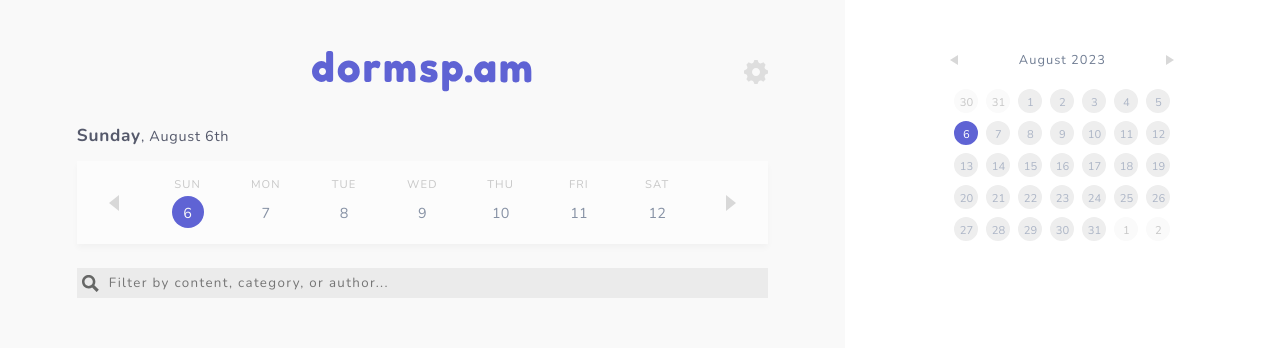
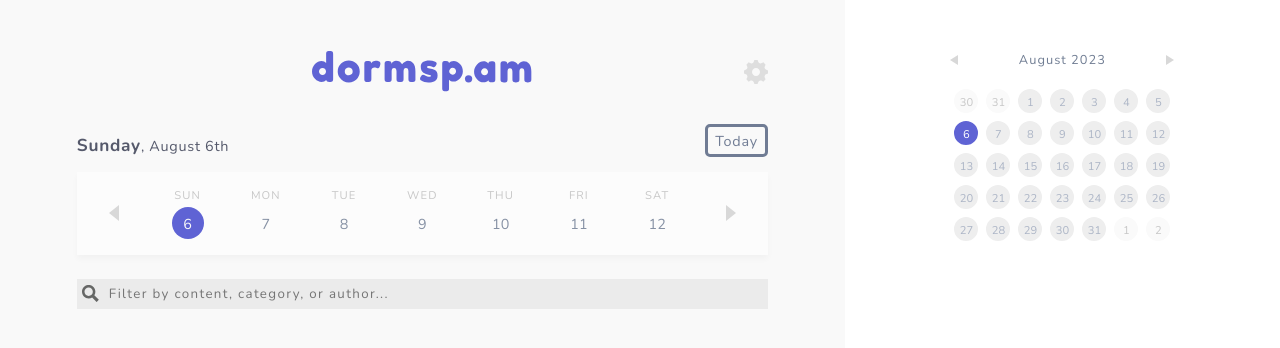
Before and after one commit to dormspam/frontend, a React (Create React App) app: page / in a window 1280 px wide. Shown: the top 348 px of the page. Built offline with nearby package versions, Linux system fonts and the light colour scheme; no server answers.

Commit message:
Add today button

```diff
--- a/src/components/home/selection/HomeSelectionWeekBar.css
+++ b/src/components/home/selection/HomeSelectionWeekBar.css
@@ -1,5 +1,24 @@
 .HomeSelectionWeekBar {
   margin-top: 2em;
+}
+
+.HomeSelectionWeekBar .header {
+  display: flex;
+  justify-content: space-between;
+  align-items: flex-end;
+}
+
+.HomeSelectionWeekBar .outline {
+  color: #707c94;
+  border: solid;
+  border-radius: 5px;
+  padding: 0.25em 0.5em;
+  user-select: none;
+  cursor: pointer;
+}
+
+.HomeSelectionWeekBar .outline:hover {
+  color: #5e60d7;
 }
 
 .HomeSelectionWeekBar .weekdays {
--- a/src/components/home/selection/HomeSelectionWeekBar.js
+++ b/src/components/home/selection/HomeSelectionWeekBar.js
@@ -16,6 +16,7 @@ class HomeSelectionWeekBar extends Component {
     this.previousWeek = this.previousWeek.bind(this);
     this.nextWeek = this.nextWeek.bind(this);
     this.selectDay = this.selectDay.bind(this);
+    this.selectToday = this.selectToday.bind(this);
   }
 
   componentWillReceiveProps(nextProps) {
@@ -60,6 +61,14 @@ class HomeSelectionWeekBar extends Component {
     this.props.onSelectDay(moment(m));
   }
 
+  selectToday() {
+    const m = moment();
+    this.setState({
+      currentDate: moment(m)
+    });
+    this.props.onSelectDay(moment(m));
+  }
+
   render() {
     let dayTagsData = [];
 
@@ -82,7 +91,10 @@ class HomeSelectionWeekBar extends Component {
 
     return (
       <div className="HomeSelectionWeekBar">
-        <h1><span className="bold">{this.state.currentDate.format('dddd')}</span>, {this.state.currentDate.format('MMMM Do')}</h1>
+        <div className="header">
+          <h1><span className="bold">{this.state.currentDate.format('dddd')}</span>, {this.state.currentDate.format('MMMM Do')}</h1>
+          <h1 className="outline" onClick={this.selectToday}>Today</h1>
+        </div>
         <div className="weekbar">
           <div className="left-button" onClick={this.previousWeek} />
           <div className="weekdays">
```
